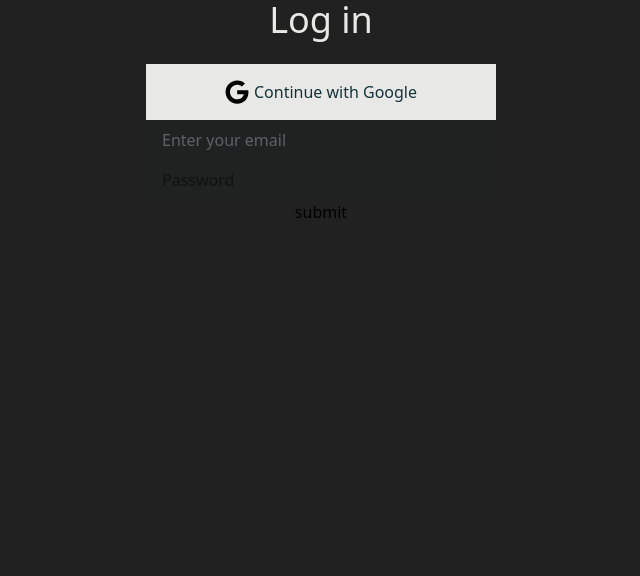
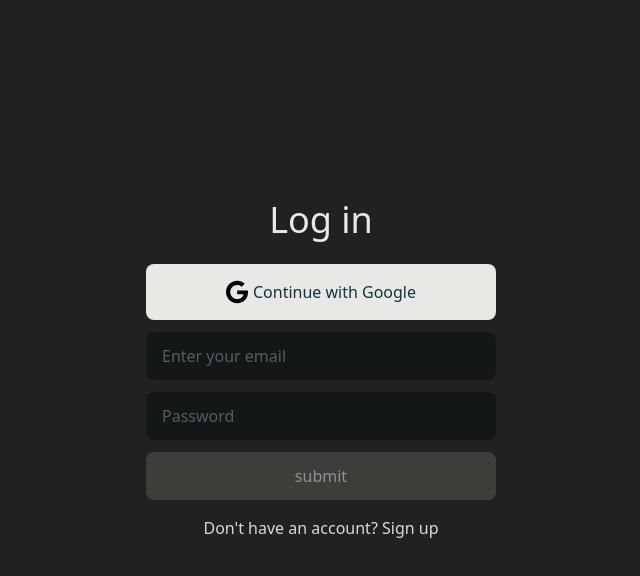
Before and after one commit to iamtester4321/ai-chatbot, a React (Vite) app in the folder frontend/: page /login in a window 1280 px wide. Shown: the top 576 px of the page, without its empty margins (319-959 px from the left). Built offline with nearby package versions, Linux system fonts and the light colour scheme.

Commit message:
new Input design

```diff
--- a/frontend/src/log-in/logIn.tsx
+++ b/frontend/src/log-in/logIn.tsx
@@ -2,23 +2,25 @@
 
 const LogIn = () => {
   return (
-    <section className="">
+    <section className="pt-[200px]">
         <div className="container">
             <div className="max-w-[350px] w-full flex flex-col items-center mx-auto">
                  <h2 className="text-center text-4xl text-[#e8e8e6] font-medium mb-6">Log in</h2>
 
-                 <div className="w-full bg-[#e8e8e6] flex flex-row gap-[5px] justify-center items-center py-4 px-5 cursor-pointer">
-                    <svg aria-hidden="true" focusable="false" data-prefix="fab" data-icon="google" className="w-6 h-6" role="img" xmlns="http://www.w3.org/2000/svg" viewBox="0 0 488 512">
+                 <div className="w-full bg-[#e8e8e6] flex flex-row gap-[5px] justify-center items-center py-4 px-5 cursor-pointer rounded-lg mb-3">
+                    <svg aria-hidden="true" focusable="false" data-prefix="fab" data-icon="google" className="w-[22px] h-6" role="img" xmlns="http://www.w3.org/2000/svg" viewBox="0 0 488 512">
                       <path fill="currentColor" d="M488 261.8C488 403.3 391.1 504 248 504 110.8 504 0 393.2 0 256S110.8 8 248 8c66.8 0 123 24.5 166.3 64.9l-67.5 64.9C258.5 52.6 94.3 116.6 94.3 256c0 86.5 69.1 156.6 153.7 156.6 98.2 0 135-70.4 140.8-106.9H248v-85.3h236.1c2.3 12.7 3.9 24.9 3.9 41.4z"></path>
                     </svg>
-                    <a href="#" className="text-base text-[#13343b] font-normal">Continue with Google</a>
+                    <a href="#" className="text-base text-[#13343b] font-medium">Continue with Google</a>
                  </div>
 
-                 <input type="text" placeholder="Enter your email" className="w-full bg-[#202222] rounded-lg outline-none border-none py-2 px-4 text-base text-gray-400 font-normal" />
+                 <input type="text" placeholder="Enter your email" className="w-full bg-[#151616] rounded-lg outline-none border-none py-3 px-4 text-base text-gray-400 font-normal mb-3" />
 
-                 <input type="text" placeholder="Password" className="w-full bg-[#202222] rounded-lg outline-none border-none py-2 px-4 " />
+                 <input type="text" placeholder="Password" className="w-full bg-[#151616] rounded-lg outline-none border-none py-3 px-4 text-base text-gray-400 font-normal mb-3" />
 
-                 <button className="btn"><a href="#">submit</a></button>
+                 <button className="w-full bg-[#3D3D3B] py-3 px-4 rounded-lg cursor-pointer"><a href="#" className="text-base text-[#8d9191] font-medium">submit</a></button>
+
+                 <p className="text-base text-[#ffffffd4] font-medium mt-4">Don't have an account? <a href="signUp" className="text-base text-[#ffffffd4] font-medium">Sign up</a></p>
             </div>
         </div>
     </section>
```
